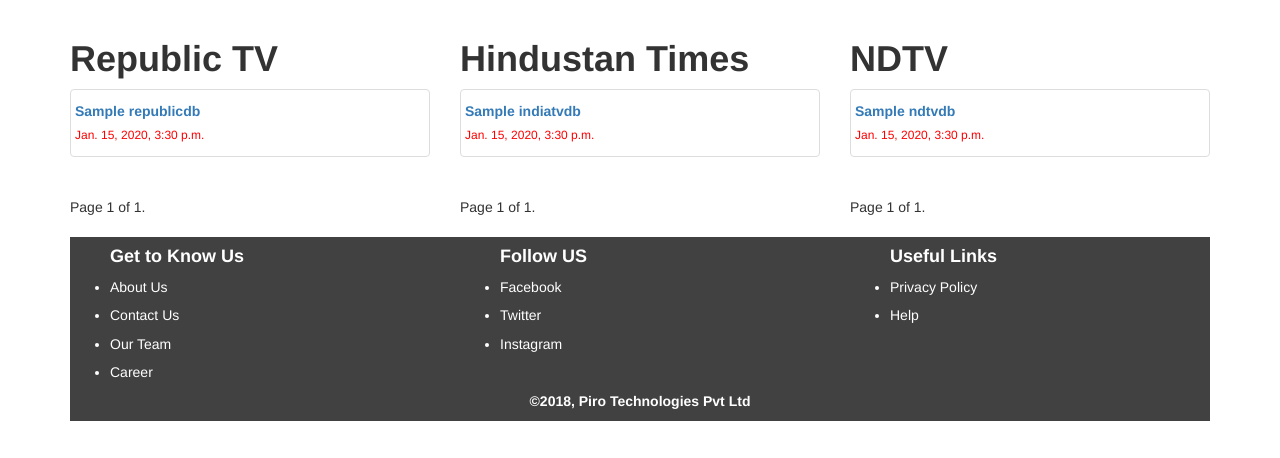
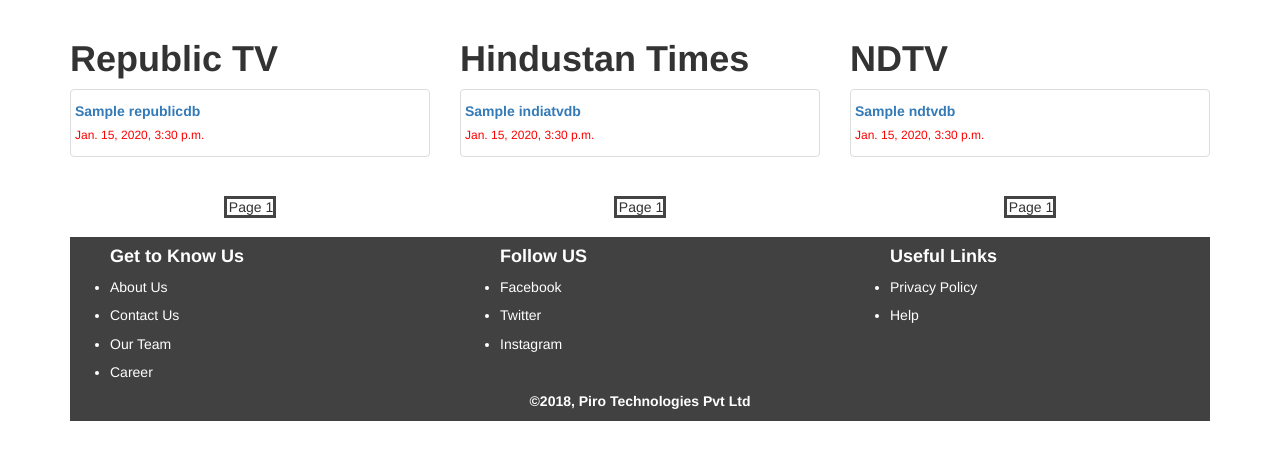
Before and after one commit to imsaiful/piro, a Django app: page / in a window 1280 px wide. Shown: the part 51-509 px from the top of the page. Run offline with Django 3.2, Linux system fonts and the light colour scheme; tables that the repository leaves empty hold one stand-in row (values such as "Sample post"); some libraries are stand-ins or nearby versions.

Commit message:
style the pagination

```diff
--- a/pironews/feed/templates/feed/index.html
+++ b/pironews/feed/templates/feed/index.html
@@ -15,6 +15,27 @@
 
         }
         body { padding-top: 70px; }
+
+        .pager {
+            padding-top: 20px;
+            align-content: center;
+
+            }
+   .pager .page a {
+      border: 3px solid #bbbbbb;
+      margin-left: 1px;
+      margin-right: 1px;
+      padding-left: 4px;
+      padding-right: 4px;
+      text-decoration: none;
+      color: #000000;
+      }
+   .pager .current {
+      border: 3px solid #444444;
+      margin-left: 2px;
+      margin-right: 2px;
+      padding-left: 2px;
+      }
     </style>
 </head>
 <body bgcolor="#E6E6FA">
@@ -55,44 +76,45 @@
                     </div>
 
                 {% endfor %}
-            <div class="pagination">
+            <div class="pager">
                 <span class="step-links">
                     {% if republic_posts.has_previous %}
-                        <a href="?republic_page={{ republic_posts.previous_page_number }}">previous</a>
+                    <span class="page"><a href="?republic_page={{ republic_posts.previous_page_number }}">previous</a></span>
                     {% endif %}
 
                     <span class="current">
-                        Page {{ republic_posts.number }} of {{ republic_posts.paginator.num_pages }}.
+                        Page {{ republic_posts.number }}
                     </span>
 
+
                     {% if republic_posts.has_next %}
-                        <a href="?republic_page={{ republic_posts.next_page_number }}">next</a>
+                        <span class="page"> <a href="?republic_page={{ republic_posts.next_page_number }}">next</a></span>
                     {% endif %}
                 </span>
             </div>
         </div>
         <div class="col-md-4">
             <h1><b>Hindustan Times</b></h1>
-                {% for post in indiatv_posts %}
+                {% for post in hindustan_time_post %}
                     <div class="thumbnail">
                         <h5><b><a href="{{post.href}}">{{  post.title}}</a></b></h5>
                         <h6 style="color:red;">{{ post.created_date}}</h6>
                          </div>
                 {% endfor %}
-                <div class="pagination">
+                <div class="pager">
                     <span class="step-links">
-                        {% if indiatv_posts.has_previous %}
-                            <a href="?hindustan_times_page={{ indiatv_posts.previous_page_number }}">previous</a>
+                        {% if hindustan_time_post.has_previous %}
+                        <span class="page"><a href="?hindustan_times_page={{ hindustan_time_post.previous_page_number }}">previous</a></span>
                         {% endif %}
 
                         <span class="current">
-                            Page {{ indiatv_posts.number }} of {{ indiatv_posts.paginator.num_pages }}.
+                            Page {{ hindustan_time_post.number }}
                         </span>
 
-                        {% if indiatv_posts.has_next %}
-                            <a href="?hindustan_times_page={{ indiatv_posts.next_page_number }}">next</a>
+
+                        {% if hindustan_time_post.has_next %}
+                            <span class="page"> <a href="?hindustan_times_page={{ hindustan_time_post.next_page_number }}">next</a></span>
                         {% endif %}
-                        <br>
                     </span>
                 </div>
         </div>
@@ -104,22 +126,22 @@
                         <h6 style="color:red;">{{ post.created_date }}</h6>
                          </div>
                 {% endfor %}
-                <div class="pagination">
+                <div class="pager">
                     <span class="step-links">
                         {% if ndtv_posts.has_previous %}
-                        <a href="?ndtv_page={{ ndtv_posts.previous_page_number }}">previous</a>
+                        <span class="page"><a href="?ndtv_page={{ hindustan_time_post.previous_page_number }}">previous</a></span>
                         {% endif %}
 
                         <span class="current">
-                        Page {{ ndtv_posts.number }} of {{ ndtv_posts.paginator.num_pages }}.
+                            Page {{ ndtv_posts.number }}
                         </span>
 
+
                         {% if ndtv_posts.has_next %}
-                        <a href="?ndtv_page={{ ndtv_posts.next_page_number }}">next</a>
+                            <span class="page"> <a href="?ndtv_page={{ hindustan_time_post.next_page_number }}">next</a></span>
                         {% endif %}
                     </span>
                 </div>
-
         </div>
     </div>
 
--- a/pironews/feed/views.py
+++ b/pironews/feed/views.py
@@ -42,7 +42,7 @@
     except EmptyPage:
         ndtv_list = paginator.page(paginator.num_pages)
 
-    context = {'republic_posts': republic_list, 'indiatv_posts': hindustan_times_list, 'ndtv_posts': ndtv_list}
+    context = {'republic_posts': republic_list, 'hindustan_time_post': hindustan_times_list, 'ndtv_posts': ndtv_list}
     return render(request, 'feed/index.html', context)
 
 def republic(request):
--- a/pironews/pironews/settings.py
+++ b/pironews/pironews/settings.py
@@ -74,6 +74,7 @@
         'USER':'piro',
         'PASSWORD':'research123',
         'HOST':'piro.ceubekalawiz.us-east-2.rds.amazonaws.com',
+        #'HOST':'localhost',
         'PORT':'5432',                      # Set to empty string for default.
     }
 }
```
Lines whose indentation alone changed are shown as unchanged.
